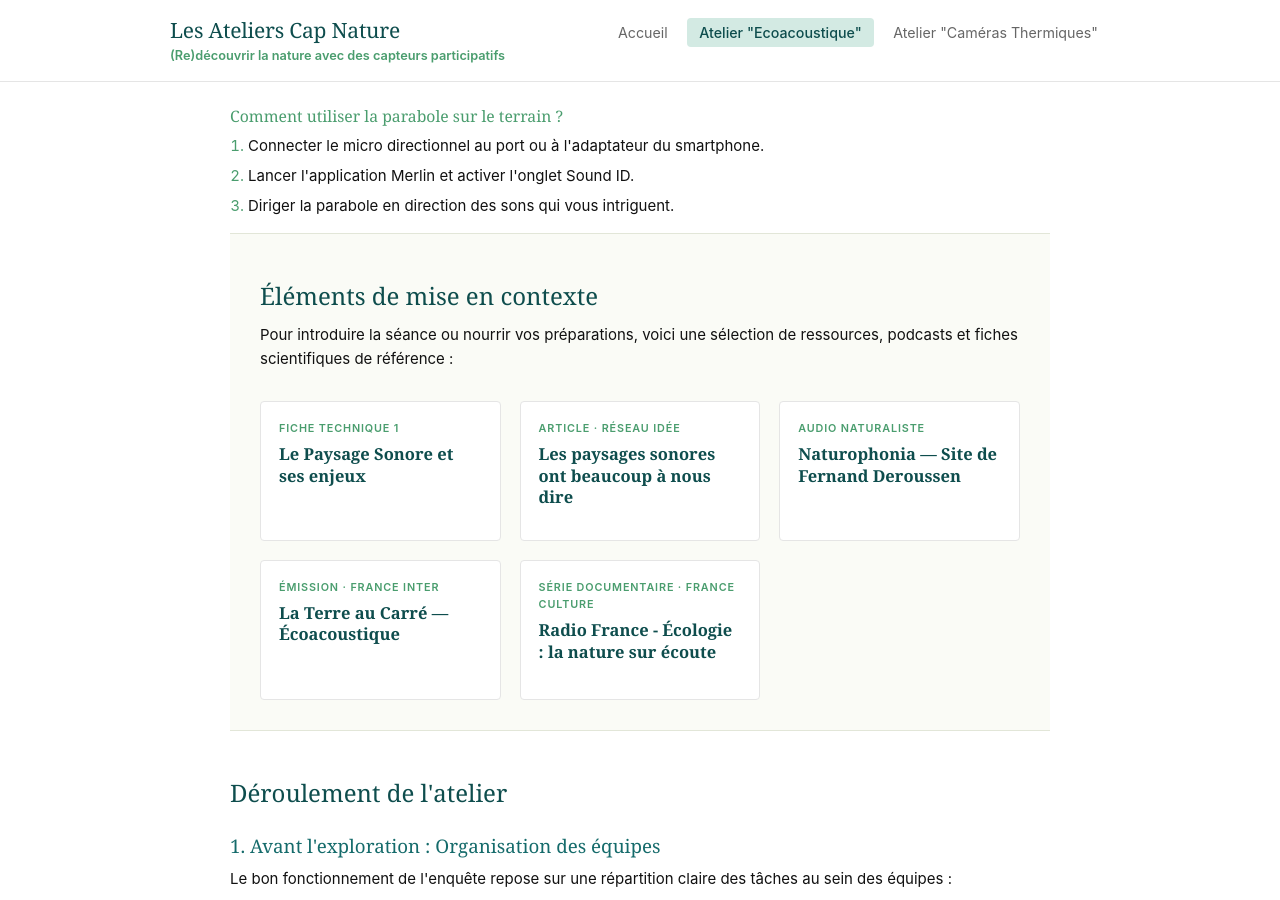
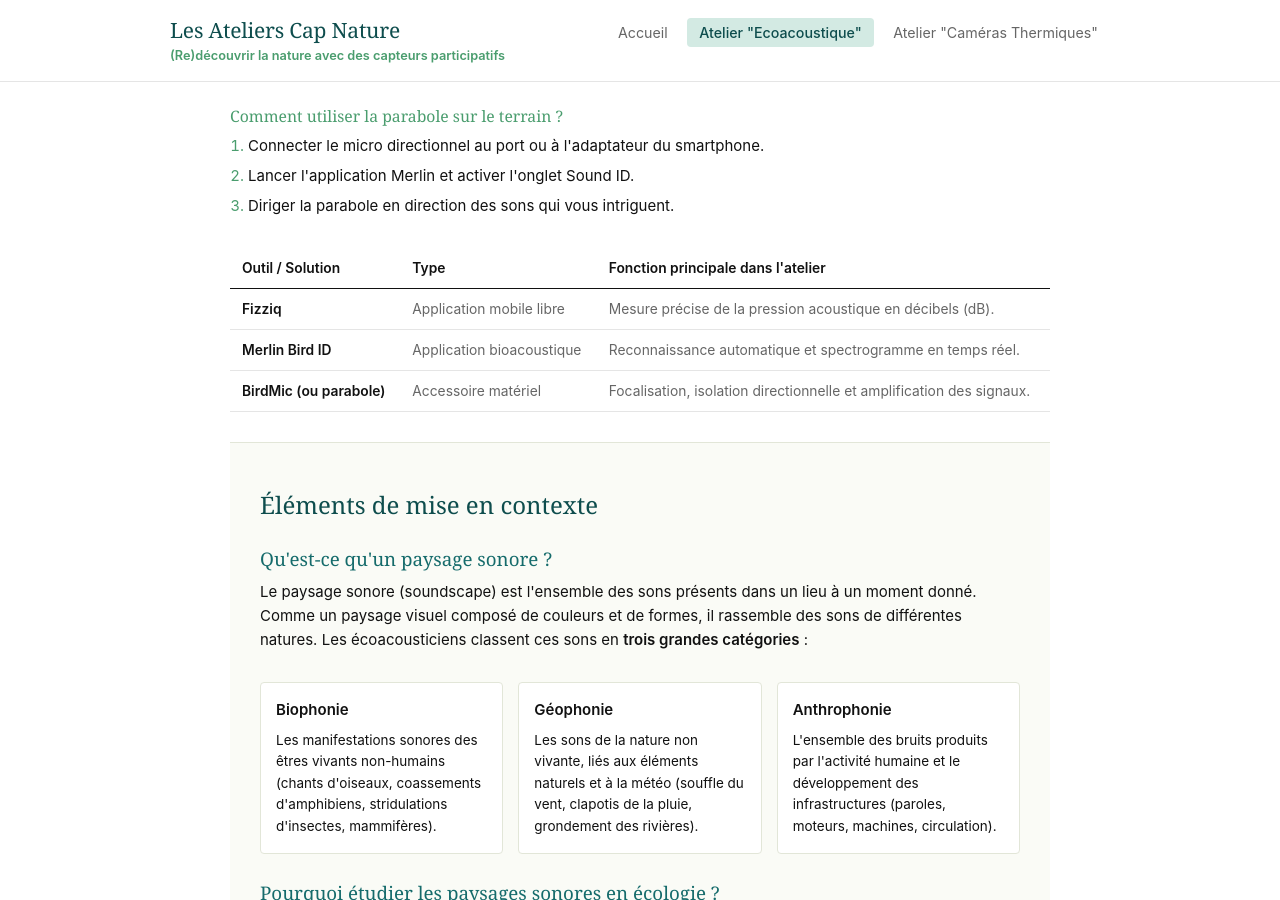
Before and after one commit to marieleapouliquen/wiki-cap-nature, a Jekyll site: the page built from _pages/module-oiseaux/index.md, in a window 1280 px wide and 900 px high, scrolled down 976 px. Built offline with Jekyll 4.4.1, drawn with Linux system fonts in a browser that asks for light colours; some of the changed text lies outside the part shown.

Commit message:
Update index.md

```diff
--- a/_pages/module-oiseaux/index.md
+++ b/_pages/module-oiseaux/index.md
@@ -54,6 +54,33 @@ photos:
       <li>Lancer l'application Merlin et activer l'onglet Sound ID.</li>
       <li>Diriger la parabole en direction des sons qui vous intriguent.</li>
     </ol>
+
+    <table>
+      <thead>
+        <tr>
+          <th>Outil / Solution</th>
+          <th>Type</th>
+          <th>Fonction principale dans l'atelier</th>
+        </tr>
+      </thead>
+      <tbody>
+        <tr>
+          <td><strong>Fizziq</strong></td>
+          <td>Application mobile libre</td>
+          <td>Mesure précise de la pression acoustique en décibels (dB).</td>
+        </tr>
+        <tr>
+          <td><strong>Merlin Bird ID</strong></td>
+          <td>Application bioacoustique</td>
+          <td>Reconnaissance automatique et spectrogramme en temps réel.</td>
+        </tr>
+        <tr>
+          <td><strong>BirdMic (ou parabole)</strong></td>
+          <td>Accessoire matériel</td>
+          <td>Focalisation, isolation directionnelle et amplification des signaux.</td>
+        </tr>
+      </tbody>
+    </table>
   </section>
 
   <section class="section-full-bleed" style="background-color: #fafbf6; border-top: 0.2px solid #e2e6d8; border-bottom: 0.2px solid #e2e6d8; padding: 0rem 0; margin: 0; overflow: hidden;">
@@ -61,9 +88,32 @@ photos:
       <div class="page-content" style="padding-top: 0; padding-bottom: 0;">
 
         <h2>Éléments de mise en contexte</h2>
-        <p>Pour introduire la séance ou nourrir vos préparations, voici une sélection de ressources, podcasts et fiches scientifiques de référence :</p>
 
-        <div class="resource-links" style="display: grid; grid-template-columns: repeat(auto-fit, minmax(280px, 1fr)); gap: 1rem; margin-top: 1.5rem;">
+        <h3>Qu'est-ce qu'un paysage sonore ?</h3>
+        <p>Le paysage sonore (soundscape) est l'ensemble des sons présents dans un lieu à un moment donné. Comme un paysage visuel composé de couleurs et de formes, il rassemble des sons de différentes natures. Les écoacousticiens classent ces sons en <strong>trois grandes catégories</strong> :</p>
+
+        <div class="concept-grid" style="display: grid; grid-template-columns: repeat(auto-fit, minmax(240px, 1fr)); gap: 1rem; margin-bottom: 1.5rem;">
+          <div class="concept-card" style="background: #ffffff; padding: 1rem; border-radius: 4px; border: 1px solid #e2e6d8;">
+            <strong>Biophonie</strong>
+            <p style="font-size: 0.9rem; margin-top: 0.5rem; margin-bottom: 0;">Les manifestations sonores des êtres vivants non-humains (chants d'oiseaux, coassements d'amphibiens, stridulations d'insectes, mammifères).</p>
+          </div>
+          <div class="concept-card" style="background: #ffffff; padding: 1rem; border-radius: 4px; border: 1px solid #e2e6d8;">
+            <strong>Géophonie</strong>
+            <p style="font-size: 0.9rem; margin-top: 0.5rem; margin-bottom: 0;">Les sons de la nature non vivante, liés aux éléments naturels et à la météo (souffle du vent, clapotis de la pluie, grondement des rivières).</p>
+          </div>
+          <div class="concept-card" style="background: #ffffff; padding: 1rem; border-radius: 4px; border: 1px solid #e2e6d8;">
+            <strong>Anthrophonie</strong>
+            <p style="font-size: 0.9rem; margin-top: 0.5rem; margin-bottom: 0;">L'ensemble des bruits produits par l'activité humaine et le développement des infrastructures (paroles, moteurs, machines, circulation).</p>
+          </div>
+        </div>
+
+        <h3>Pourquoi étudier les paysages sonores en écologie ?</h3>
+        <p>L'analyse des indices acoustiques permet de mesurer l'état de santé d'un écosystème de manière non invasive. Les chercheurs étudient ces environnements pour quantifier la biodiversité, suivre l'évolution de l'activité animale ou évaluer l'impact négatif de la pollution sonore sur la faune sauvage. Le bruit généré par les infrastructures humaines masque les signaux de communication essentiels des animaux. Pour survivre, de nombreuses espèces doivent adapter l'amplitude, la durée ou la fréquence de leurs vocalisations, un effort qui perturbe leur équilibre énergétique et leurs chances de reproduction.</p>
+
+        <h3>Ressources, fiches et podcasts de référence</h3>
+        <p>Pour approfondir la thématique et introduire la séance, voici une sélection de supports et d'émissions scientifiques :</p>
+
+        <div class="resource-links" style="display: grid; grid-template-columns: repeat(auto-fit, minmax(280px, 1fr)); gap: 1rem; margin-top: 1rem; margin-bottom: 1.5rem;">
           <a class="resource-link" href="{{ '/module-oiseaux/fiche1-soundscape/' | relative_url }}">
             <span class="resource-link-label">Fiche Technique 1</span>
             <span class="resource-link-title">Le Paysage Sonore et ses enjeux</span>
```
